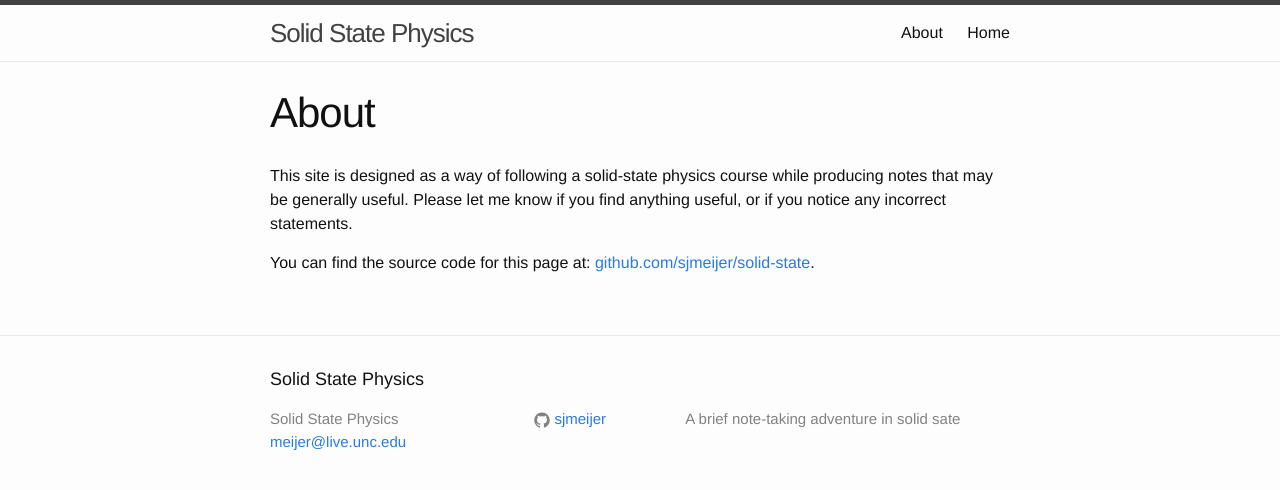
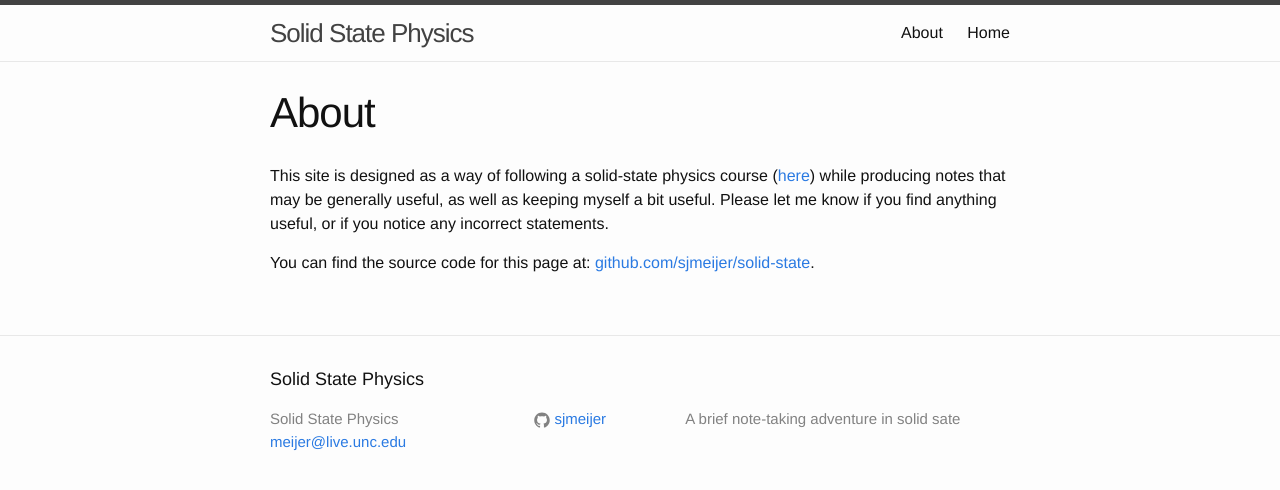
Before and after one commit to sjmeijer/solid-state, a Jekyll site: the page built from about.md, in a window 1280 px wide. Shown: the top 490 px of the page. Built offline with Jekyll 4.4.1, drawn with Linux system fonts in a browser that asks for light colours.

```diff
--- a/_posts/2015-08-27-Intro-syllabus-solid-state.markdown
+++ b/_posts/2015-08-27-Intro-syllabus-solid-state.markdown
@@ -9,9 +9,9 @@ For this site, I'l be looking mostly through Ashcroft and Mermin, with a few oth
 
 Here is the planned syllabus:
 
-| Week  | Topic                                       | Chapter  |
-|:-----:|:-------------------------------------------------|:-------------------------------|
-| 1     | Overview, what is a solid? Why is it solid? |  19, 20  |
+| Week  | Topic                                       | Chapter  | Related posts  |
+|:-----:|:-------------------------------------------------|:-------------------------------| ---------- |
+| 1     | Overview, what is a solid? Why is it solid? |  19, 20  | [overview]({% post_url 2015-08-27-Overview-what-is-a-solid %})
 | 2     | Lattices, space groups, etc.                |  4, 7    |
 |  3    | Diffraction, Reciprocal lattice, Brillouin zone | 5, 6 |
 | 4     | Phonons, Lattice thermoelastic properties   | 21, 22, 23, Appendix D, F, L, M|
--- a/about.md
+++ b/about.md
@@ -5,6 +5,6 @@ title: About
 permalink: /about/
 ---
 
-This site is designed as a way of following a solid-state physics course while producing notes that may be generally useful. Please let me know if you find anything useful, or if you notice any incorrect statements.
+This site is designed as a way of following a solid-state physics course ([here](http://user.physics.unc.edu/~sean/Phys871/)) while producing notes that may be generally useful, as well as keeping myself a bit useful. Please let me know if you find anything useful, or if you notice any incorrect statements.
 
-You can find the source code for this page  at: [github.com/sjmeijer/solid-state](https://github.com/sjmeijer/solid-state).
+You can find the source code for this page  at: [github.com/sjmeijer/solid-state](https://github.com/sjmeijer/solid-state/tree/gh-pages).
```
